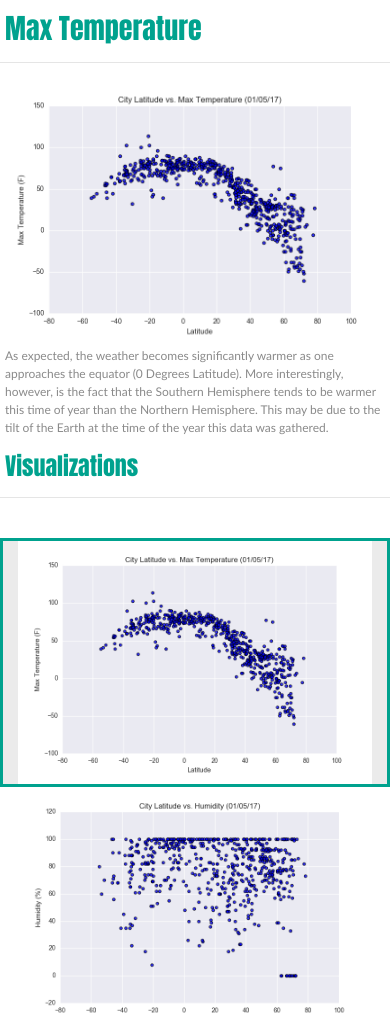
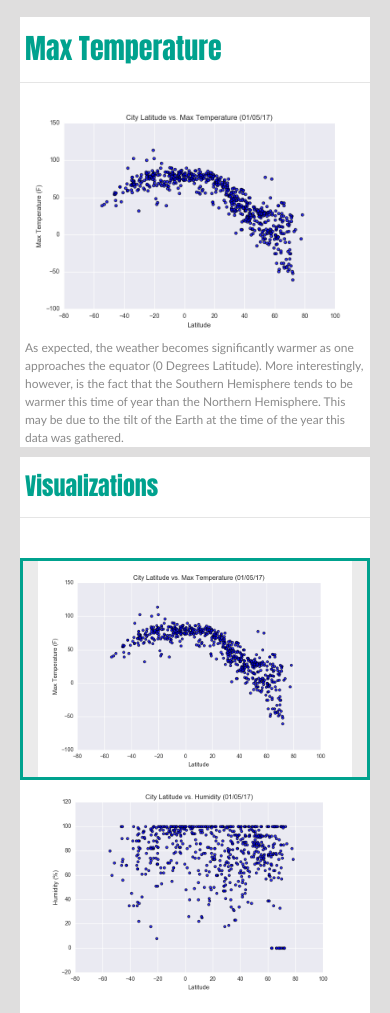
Before and after one commit to nsheikh23/Web-Design-Challenge, a plain HTML site: page maxtemp.html in a window 390 px wide. Shown: the part 53-1066 px from the top of the page. Drawn offline with nearby package versions, Linux system fonts and the light colour scheme.

Commit message:
updated all pages with cleaner style

```diff
--- a/assets/styles.css
+++ b/assets/styles.css
@@ -92,7 +92,7 @@ p {
     background-color: white;
     padding: 10px;
     margin-top: 30px;
-    margin-bottom: 50px;
+    margin-bottom: 10px;
 }
 
 .footer {
@@ -134,7 +134,7 @@ p {
     }
 
     .Box {
-        margin: 0px;
+        margin: 5px;
         padding: 0px 0px 0px;
     }
 
@@ -165,6 +165,7 @@ p {
     #content {
         padding: 0px;
         padding-bottom: 15px;
+        margin: 15px;
     }
 
     #navbarNavDropdown {
--- a/maxtemp.html
+++ b/maxtemp.html
@@ -43,11 +43,11 @@
         </div>
     </nav>
 
-    <main class="container col-sm-12 col-md-9" id="content">
-        <div class="row">
+    <main class="container col-sm-11" id="content">
+        <div class="row container-fluid">
 
             <!-- Description Box -->
-            <div class="col-sm-12 col-md-7">
+            <div class="container col-sm-12 col-md-7">
                 <div class='Box'>
                     <h3 class="title">Max Temperature</h3>
                     <hr>
@@ -60,7 +60,7 @@
             </div>
 
             <!-- Visualization Box  -->
-            <div class='col-sm-12 col-md-4'>
+            <div class='container col-sm-12 col-md-4'>
                 <div class="Box" id="visuals">
                     <h4 class="title">Visualizations</h4>
                     <hr>
```
Also changed, not shown: cloudiness.html (+4 -4 lines), humidity.html (+4 -4 lines), index.html (+5 -10 lines), windspeed.html (+4 -4 lines).
